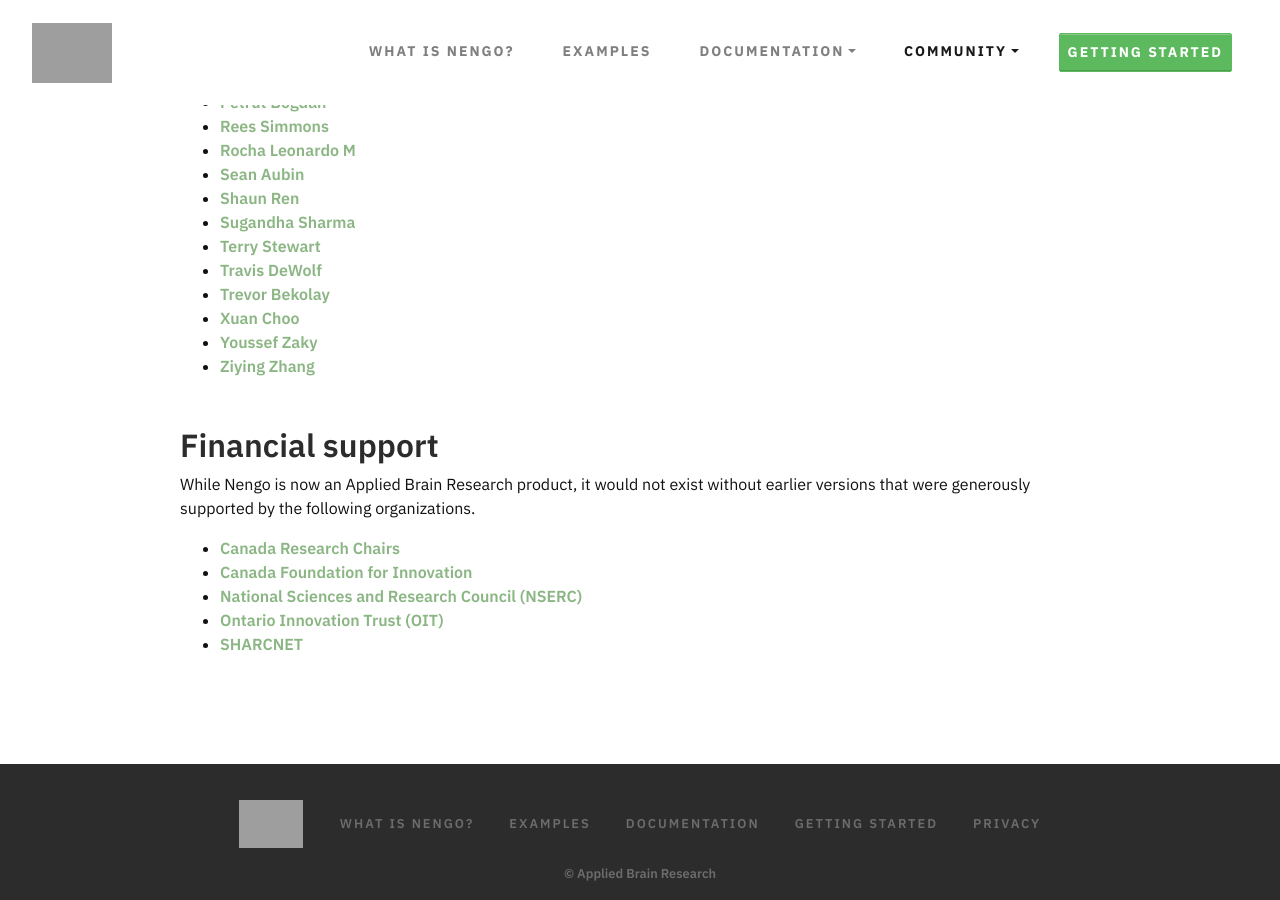
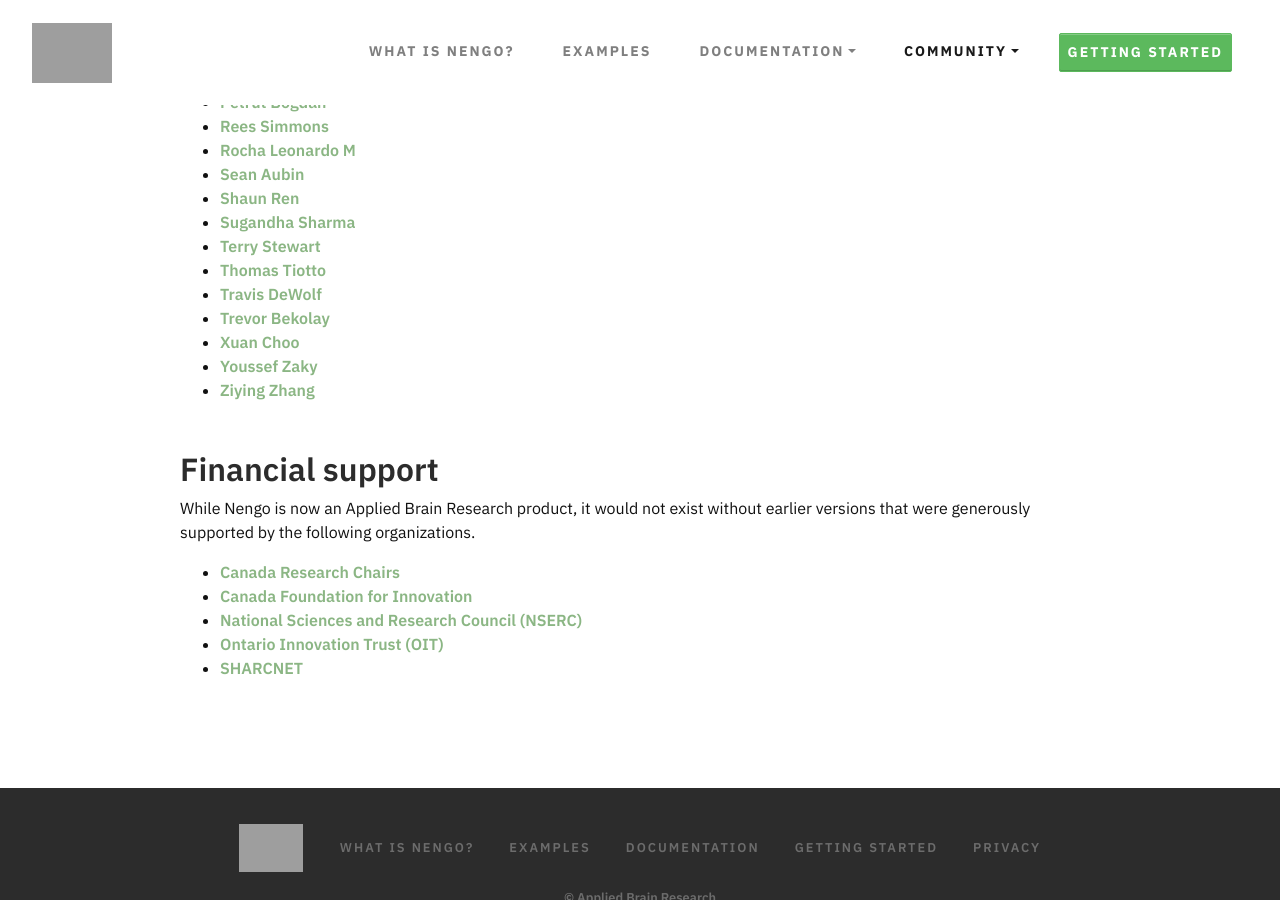
Before and after one commit to nengo/nengo.github.io, a Jekyll site: the page built from people.md, in a window 1280 px wide and 900 px high, scrolled down 1034 px. Built offline with Jekyll 4.4.1, drawn with Linux system fonts in a browser that asks for light colours; nearby versions of some CDN libraries; grey boxes are pictures that could not be loaded.

Commit message:
Update people.md

```diff
--- a/people.md
+++ b/people.md
@@ -51,6 +51,7 @@
 - [Shaun Ren](mailto:shaun.ren@linux.com)
 - [Sugandha Sharma](mailto:sugandha974@gmail.com)
 - [Terry Stewart](mailto:terry.stewart@gmail.com)
+- [Thomas Tiotto](mailto:thomas.tiotto@outlook.com)
 - [Travis DeWolf](mailto:travis.dewolf@gmail.com)
 - [Trevor Bekolay](mailto:tbekolay@gmail.com)
 - [Xuan Choo](mailto:xchoo.mainframe@gmail.com)
```
